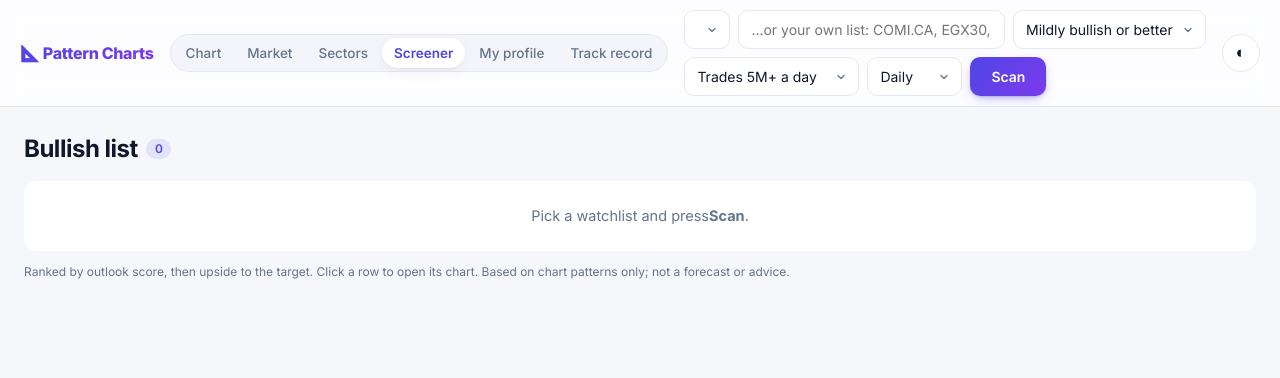
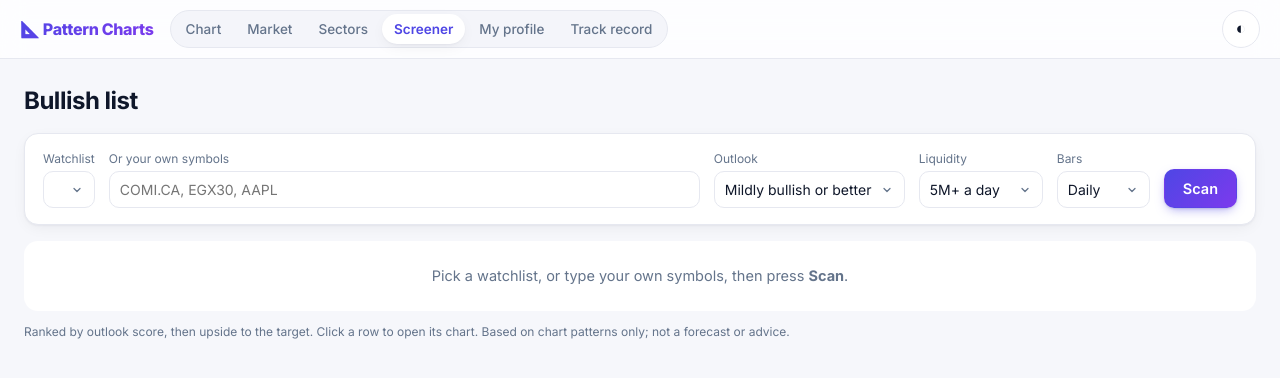
Before and after one commit to ayheikal/stock-pattern-draw, a plain HTML site: page static/screener.html in a window 1280 px wide. Drawn offline with Linux system fonts and the light colour scheme; no server answers.

Commit message:
update 5 files
Modified:
- app.js
- index.html
- screener.html
- screener.js
- style.css

## Changes Summary
**app.js**:
  Added: comment: "---------- "Open in TradingView" -------...", `code` = "COMI.CA → EGX:COMI", new function `TV_INDICES`, new function `TV_FUTURES`, new function `TV_SUFFIX`

**index.html**:
  Added: `id` assignment

**screener.html**:
  Added: `id` assignment, `<label>Watchlist`, `class` assignment, `<label>Outlook`, `value` assignment
  Removed: `id` assignment, `list` = "COMI.CA", `value` assignment, `</select>`, `type` assignment

**screener.js**:
  Added: `syncWatchlist();`, comment: "Typed symbols override the watchlist, so...", new function `syncWatchlist`, new function `own`, `disabled` assignment

**style.css**:
  Added: `display` = "block", `position` = "static; display: block; transf...", `left` = "auto; ", `font` = "inherit; font-size: 14px; colo...", `flex` = "1 1 200px; "
  Removed: `position` = "static; transform: none; margi...", `width` = "100%; "

```diff
--- a/static/screener.html
+++ b/static/screener.html
@@ -20,34 +20,41 @@
   <header class="topbar">
     <a class="brand" href="/">📐 Pattern Charts</a>
     <nav class="nav"><a href="/">Chart</a><a href="/market">Market</a><a href="/sectors">Sectors</a><a href="/screener" class="current">Screener</a><a href="/profile">My profile</a><a href="/track">Track record</a></nav>
-    <form id="scan" class="search" autocomplete="off">
-      <select id="universe" title="Watchlist"></select>
-      <input id="symbols" placeholder="…or your own list: COMI.CA, EGX30, AAPL" title="Comma-separated symbols (overrides the watchlist)" />
-      <select id="minScore" title="Minimum outlook">
-        <option value="0.4" selected>Mildly bullish or better</option>
-        <option value="1.2">Bullish only</option>
-      </select>
-      <select id="minAdtv" title="Skip stocks that trade less than this value a day (thin stocks are hard to exit)">
-        <option value="0">Any liquidity</option>
-        <option value="1000000">Trades 1M+ a day</option>
-        <option value="5000000" selected>Trades 5M+ a day</option>
-        <option value="20000000">Trades 20M+ a day</option>
-      </select>
-      <select id="interval" title="Bar interval">
-        <option value="1d" selected>Daily</option>
-        <option value="1wk">Weekly</option>
-      </select>
-      <button type="submit">Scan</button>
-    </form>
     <button id="theme" class="icon-btn" title="Toggle theme" aria-label="Toggle theme">◐</button>
   </header>
 
   <main class="screener">
     <div class="screener-head">
-      <h1>Bullish list <span id="found" class="badge">0</span></h1>
+      <h1>Bullish list <span id="found" class="badge" hidden>0</span></h1>
       <div id="scanInfo" class="muted"></div>
     </div>
-    <div id="scanStatus" class="status inline">Pick a watchlist and press <b>Scan</b>.</div>
+
+    <form id="scan" class="settings-bar scan-bar" autocomplete="off">
+      <label>Watchlist
+        <select id="universe"></select></label>
+      <label class="grow">Or your own symbols
+        <input id="symbols" placeholder="COMI.CA, EGX30, AAPL" title="Comma-separated symbols. When filled, the watchlist is ignored." /></label>
+      <label>Outlook
+        <select id="minScore">
+          <option value="0.4" selected>Mildly bullish or better</option>
+          <option value="1.2">Bullish only</option>
+        </select></label>
+      <label title="Skip stocks that trade less than this value a day (thin stocks are hard to exit)">Liquidity
+        <select id="minAdtv">
+          <option value="0">Any</option>
+          <option value="1000000">1M+ a day</option>
+          <option value="5000000" selected>5M+ a day</option>
+          <option value="20000000">20M+ a day</option>
+        </select></label>
+      <label>Bars
+        <select id="interval">
+          <option value="1d" selected>Daily</option>
+          <option value="1wk">Weekly</option>
+        </select></label>
+      <button type="submit">Scan</button>
+    </form>
+
+    <div id="scanStatus" class="status inline">Pick a watchlist, or type your own symbols, then press <b>Scan</b>.</div>
     <div class="table-wrap">
       <table id="results" hidden>
         <thead>
--- a/static/screener.js
+++ b/static/screener.js
@@ -21,6 +21,14 @@
       const saved = JSON.parse(localStorage.getItem("screener") || "{}");
       for (const k of ["universe", "symbols", "minScore", "minAdtv", "interval"]) if (saved[k] != null) $(k).value = saved[k];
     } catch (_) {}
+    syncWatchlist();
+  }
+
+  // Typed symbols override the watchlist, so grey it out while they're there.
+  function syncWatchlist() {
+    const own = !!$("symbols").value.trim();
+    $("universe").disabled = own;
+    $("universe").title = own ? "Ignored while your own symbols are filled in" : "";
   }
 
   async function scan() {
@@ -39,10 +47,11 @@
       state.interval = params.interval;
       state.sortKey = null;
       $("found").textContent = body.results.length;
+      $("found").hidden = false;
       $("scanInfo").textContent = `${body.scanned} scanned in ${((performance.now() - t0) / 1000).toFixed(1)}s`
         + (body.skipped.length ? ` · skipped (no data): ${body.skipped.join(", ")}` : "");
       renderTable();
-      setStatus(body.results.length ? "" : "No symbol in this list has a bullish outlook right now.");
+      setStatus(body.results.length ? "" : "No symbol in this list passes the filters right now. Try a looser <b>Outlook</b> or <b>Liquidity</b> setting, or another watchlist.");
     } catch (err) {
       setStatus(escapeHtml(err.message), true);
     } finally {
@@ -84,6 +93,7 @@
   }
 
   $("scan").addEventListener("submit", (e) => { e.preventDefault(); scan(); });
+  $("symbols").addEventListener("input", syncWatchlist);
   document.querySelector("#results thead").addEventListener("click", (e) => {
     const th = e.target.closest("th[data-k]");
     if (!th) return;
@@ -111,6 +121,7 @@
     if (u && [...$("universe").options].some((o) => o.value === u)) {
       $("universe").value = u;
       $("symbols").value = "";
+      syncWatchlist();
       scan();
     }
   });
--- a/static/style.css
+++ b/static/style.css
@@ -117,7 +117,8 @@ a { color: var(--accent); }
 .screener-head { display: flex; align-items: baseline; justify-content: space-between; gap: 12px; flex-wrap: wrap; margin-bottom: 14px; }
 .screener-head h1 { font-size: 24px; font-weight: 700; letter-spacing: -0.02em; margin: 0; display: flex; align-items: center; gap: 8px; }
 .screener-head #meta { font-size: 13px; }
-.status.inline { position: static; transform: none; margin: 12px 0; border-radius: var(--radius); }
+/* display: block, not flex: as flex items, "press <b>Scan</b>" loses the space between them */
+.status.inline { position: static; display: block; transform: none; margin: 12px 0; border-radius: var(--radius); }
 .table-wrap { overflow-x: auto; background: var(--panel); border: 1px solid var(--border); border-radius: var(--radius); box-shadow: var(--shadow); }
 .table-wrap:has(table[hidden]) { display: none; }
 :is(#results, table.data) { width: 100%; border-collapse: collapse; font-size: 13.5px; font-variant-numeric: tabular-nums; }
@@ -168,6 +169,7 @@ a { color: var(--accent); }
   transition: background .15s, border-color .15s;
 }
 .icon-btn:hover { background: var(--hover); border-color: var(--accent); }
+.topbar > .icon-btn { margin-left: auto; }
 
 /* Shared form controls and buttons */
 select, input:not([type=checkbox]):not([type=radio]):not([type=range]), textarea { transition: border-color .15s, box-shadow .15s; }
@@ -490,6 +492,12 @@ button:active:not(:disabled) { transform: translateY(1px); }
 .settings-bar .suffix input { width: 70px; }
 .settings-bar button { font: inherit; border: 1px solid transparent; background: var(--btn); color: #fff; font-weight: 600; border-radius: var(--radius-sm); padding: 8px 18px; cursor: pointer; }
 .settings-bar .rule-hint { flex-basis: 100%; margin: 0; }
+.scan-bar select { font: inherit; font-size: 14px; color: var(--text); background: var(--panel); border: 1px solid var(--border); border-radius: var(--radius-sm); padding: 7px 10px; }
+.scan-bar .grow { flex: 1 1 200px; }
+.scan-bar .grow input { width: 100%; text-transform: uppercase; }
+.scan-bar .grow input::placeholder { text-transform: none; }
+.scan-bar select:disabled { opacity: .5; cursor: not-allowed; }
+.scan-bar button:disabled { opacity: .6; cursor: wait; }
 .card-body > .money { grid-column: 1 / -1; line-height: 1.55; }
 .card-block.money .stp { color: var(--bear); }
 .plan-size { margin-top: 10px; background: var(--panel); border: 1px solid var(--border); border-radius: var(--radius-sm); padding: 8px 10px; font-size: 13px; line-height: 1.55; }
@@ -498,7 +506,10 @@ button:active:not(:disabled) { transform: translateY(1px); }
 .plan-size .stp { color: var(--bear); }
 @media (max-width: 640px) {
   .settings-bar label { flex: 1 1 130px; }
-  .settings-bar input, .settings-bar .suffix input { width: 100%; }
+  .settings-bar input, .settings-bar .suffix input, .scan-bar select { width: 100%; }
+  .scan-bar label { min-width: 0; }
+  .scan-bar label:has(#universe), .scan-bar .grow { flex-basis: 100%; }
+  .scan-bar button { flex: 1 1 100%; }
 }
 
 /* --- Buy / Hold / Sell --- */
@@ -615,6 +626,9 @@ button:active:not(:disabled) { transform: translateY(1px); }
 .profile-btn:disabled { opacity: .6; cursor: wait; }
 .profile-btn.in { background: color-mix(in srgb, var(--bull) 12%, transparent); color: var(--bull); border-color: transparent; }
 .profile-btn.in:hover { background: var(--hover); }
+.profile-btn.ghost { background: var(--panel); color: var(--text); border-color: var(--border); }
+.profile-btn.ghost:hover { background: var(--hover); border-color: color-mix(in srgb, var(--accent) 40%, var(--border)); }
+.profile-btn[hidden] { display: none; }
 .title-row .down { color: var(--bear); }
 
 /* --- Sectors: outlook from financials and events --- */
```
Also changed, not shown: static/app.js (+26 -0 lines), static/index.html (+1 -0 lines).
